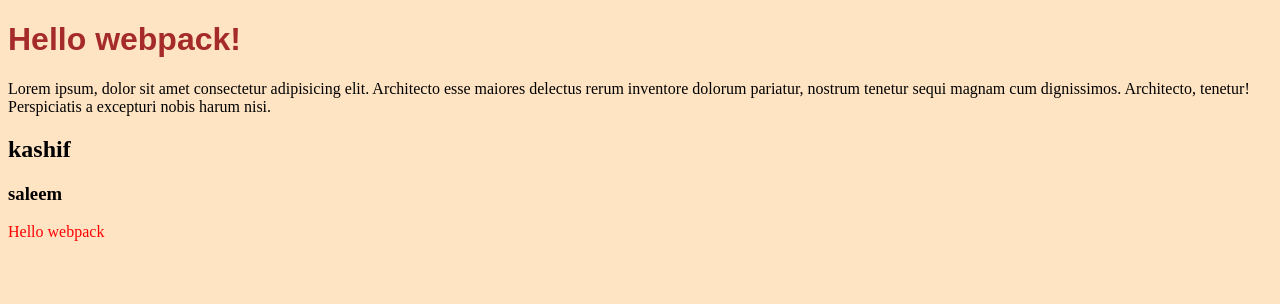
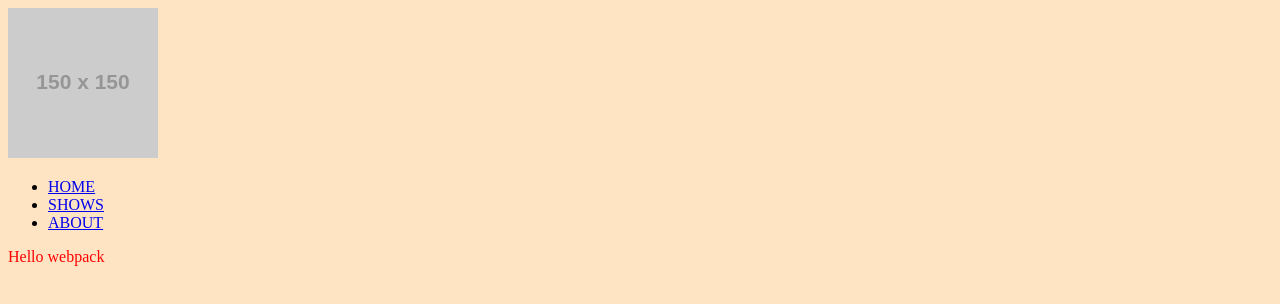
Before and after one commit to Kashif-Saleem-Ghuman/JavaScript-Capstone-Project, a website built with webpack: page src/template.html in a window 1280 px wide. Built offline with nearby package versions, Linux system fonts and the light colour scheme; placeholder pictures from the web are drawn by us.

Commit message:
add header html

```diff
--- a/src/template.html
+++ b/src/template.html
@@ -6,10 +6,15 @@
     <title>Wbpack Exercise</title>
 </head>
 <body>
-    <h1>Hello webpack!</h1>
-    <p>Lorem ipsum, dolor sit amet consectetur adipisicing elit. Architecto esse maiores delectus rerum inventore dolorum pariatur, nostrum tenetur sequi magnam cum dignissimos. Architecto, tenetur! Perspiciatis a excepturi nobis harum nisi.
-    </p>
-    <h2>kashif</h2>
-    <h3>saleem</h3>
+<header>
+    <nav>
+        <img src="https://via.placeholder.com/150" alt="logo"/>
+        <ul>
+            <li><a href="#">HOME</a></li>
+            <li><a href="#">SHOWS</a></li>
+            <li><a href="#">ABOUT</a></li>
+        </ul>
+    </nav>
+</header>
 </body>
 </html>
```
